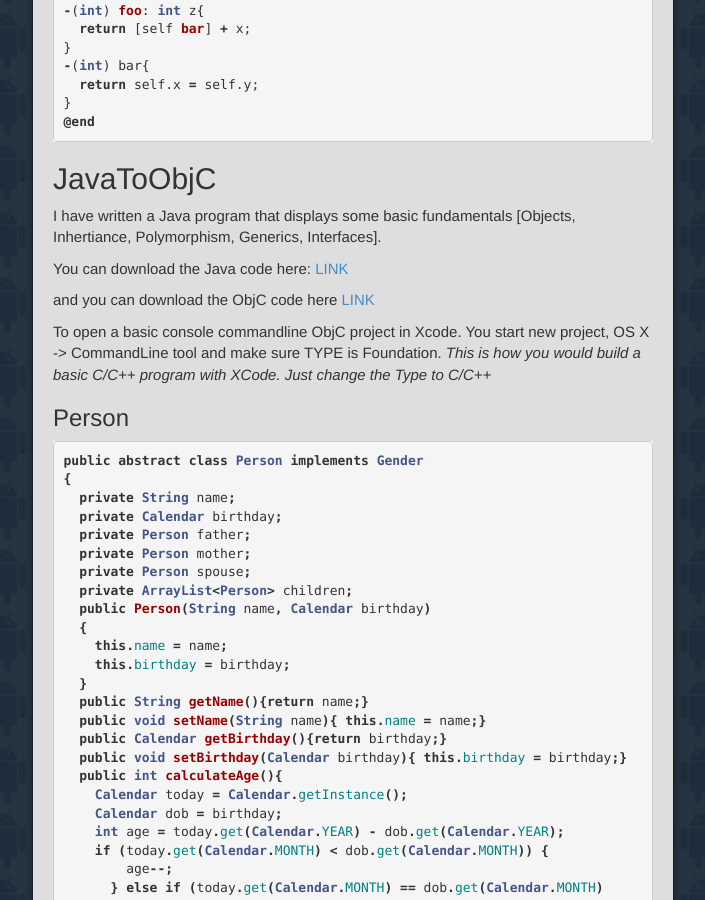
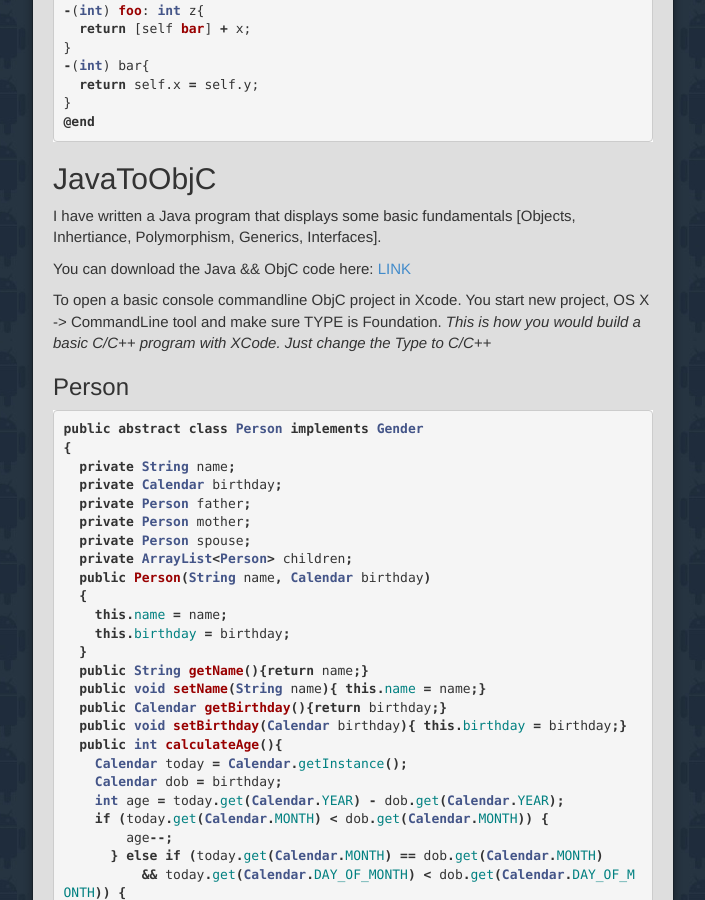
Before and after one commit to SBUMAD/SBUMAD.github.io, a Jekyll site: the page built from _posts/1900-01-01-JavaToObjc.markdown, in a window 1280 px wide and 900 px high, scrolled down 2059 px. Shown: the whole window, without its empty margins (287-992 px from the left). Built offline with Jekyll 4.4.1, drawn with Linux system fonts in a browser that asks for light colours; nearby versions of some CDN libraries; Markdown is read by kramdown in place of the engine named in the settings.

Commit message:
add code

```diff
--- a/_posts/1900-01-01-JavaToObjc.markdown
+++ b/_posts/1900-01-01-JavaToObjc.markdown
@@ -118,7 +118,7 @@ self.y = 1;
 
 <p> I have written a Java program that displays some basic fundamentals [Objects, Inhertiance, Polymorphism, Generics, Interfaces].</p>
 
-<p> You can download the Java code here: <a href="JavaFundamentals"> LINK </a> </p> <p>and you can download the ObjC code here <a href="JavaToObjc"> LINK </a></p>
+<p> You can download the Java && ObjC code here: <a href="https://github.com/honeycodedbear/JavaToObjc"> LINK </a> </p>
 
 To open a basic console commandline ObjC project in Xcode. You start new project, OS X -> CommandLine tool and make sure TYPE is Foundation. <em> This is how you would build a basic C/C++ program with XCode. Just change the Type to C/C++</em>
 
```
